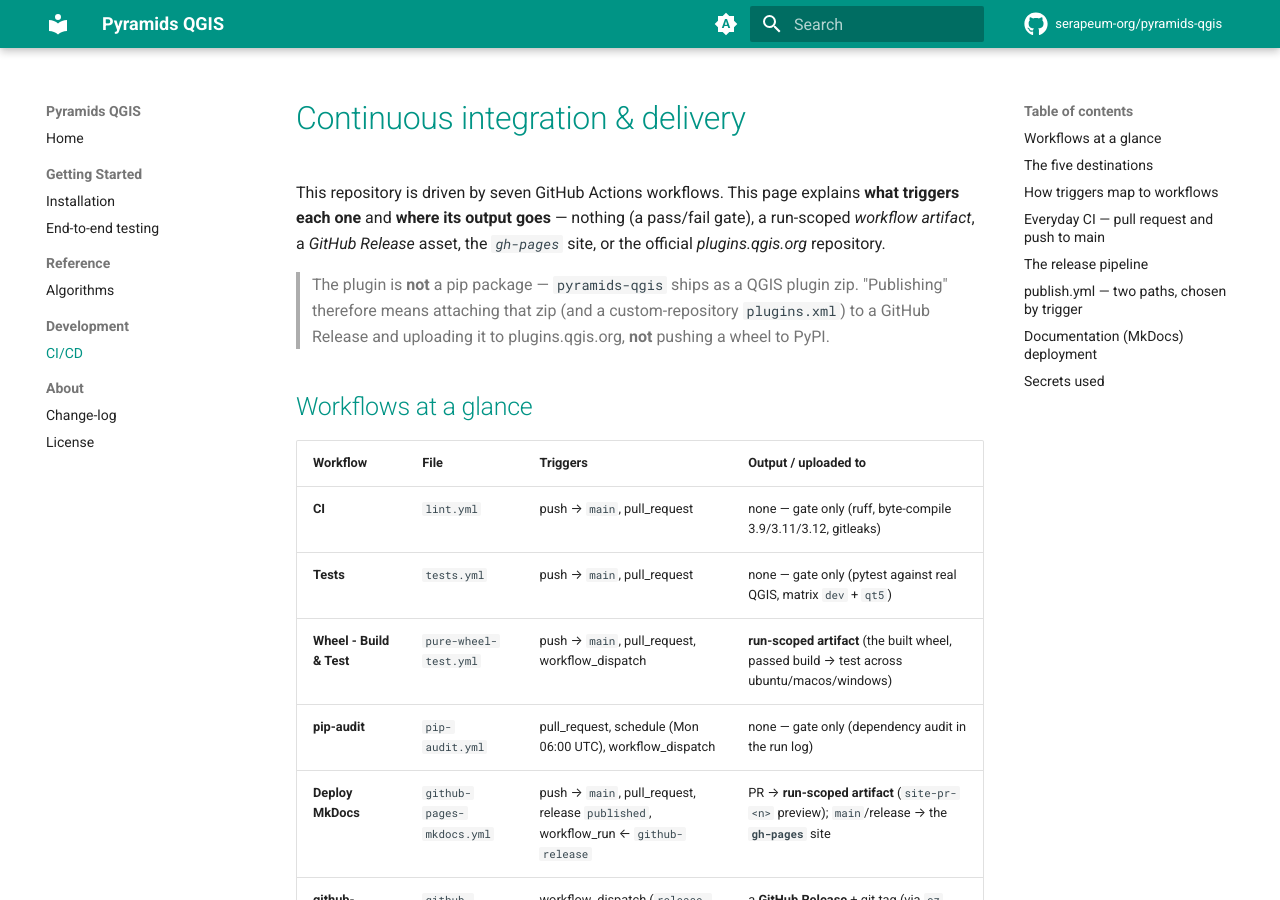
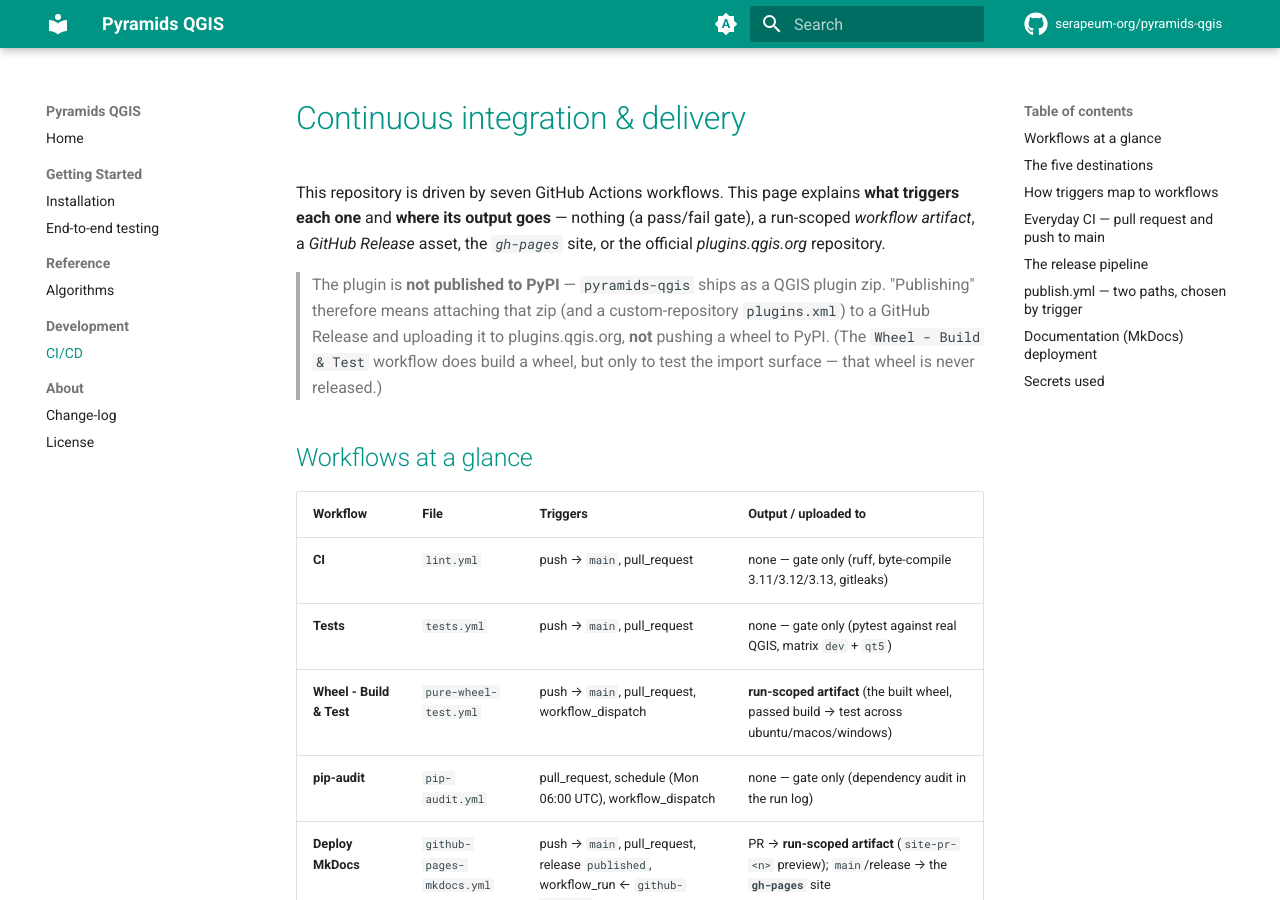
Before and after one commit to serapeum-org/pyramids-qgis, an MkDocs documentation site: the page built from docs/ci.md, in a window 1280 px wide and 900 px high. Built offline with MkDocs 1.6.1 and Material for MkDocs 9.7.7, drawn with Linux system fonts in a browser that asks for light colours; comment, search, counter and statistics services are not loaded; the version menu is left out; some of the changed text lies outside the part shown.

Commit message:
docs(ci): correct byte-compile versions and pip-audit trigger in ci.md
Review round 1 findings M1, L2, N3, N4 — factual fixes to the new CI doc.

M1: the compile matrix is 3.11/3.12/3.13, not 3.9/3.11/3.12.
  $ grep -n 'python-version' .github/workflows/lint.yml
  56:        python-version: ["3.11", "3.12", "3.13"]   # 3.9 explicitly not a target
  Corrected both the at-a-glance table and the 'Everyday CI' mermaid node.

L2: pip-audit runs on pull_request + schedule + workflow_dispatch, NOT push.
  $ sed -n '/^on:/,/concurrency/p' .github/workflows/pip-audit.yml
  on: {pull_request, schedule(cron 0 6 * * 1), workflow_dispatch}  # no push
  The 'Everyday CI' diagram edge is now labelled 'PR only'.

N3: softened 'not a pip package' to 'not published to PyPI' so it no longer
  reads as contradicting the wheel build/test workflow.

N4: added a note that a GITHUB_TOKEN-created Release does not emit a 'release'
  event, so deploy-release runs via workflow_run in the automated flow.

Verified: all 5 mermaid diagrams render with mermaid-cli (5/5) and
'mkdocs build --strict' passes (exit 0).

````diff
--- a/docs/ci.md
+++ b/docs/ci.md
@@ -4,15 +4,16 @@ This repository is driven by seven GitHub Actions workflows. This page explains
 **where its output goes** — nothing (a pass/fail gate), a run-scoped *workflow artifact*, a *GitHub Release* asset,
 the *`gh-pages`* site, or the official *plugins.qgis.org* repository.
 
-> The plugin is **not** a pip package — `pyramids-qgis` ships as a QGIS plugin zip. "Publishing" therefore means
-> attaching that zip (and a custom-repository `plugins.xml`) to a GitHub Release and uploading it to
-> plugins.qgis.org, **not** pushing a wheel to PyPI.
+> The plugin is **not published to PyPI** — `pyramids-qgis` ships as a QGIS plugin zip. "Publishing" therefore
+> means attaching that zip (and a custom-repository `plugins.xml`) to a GitHub Release and uploading it to
+> plugins.qgis.org, **not** pushing a wheel to PyPI. (The `Wheel - Build & Test` workflow does build a wheel, but
+> only to test the import surface — that wheel is never released.)
 
 ## Workflows at a glance
 
 | Workflow | File | Triggers | Output / uploaded to |
 |---|---|---|---|
-| **CI** | `lint.yml` | push → `main`, pull_request | none — gate only (ruff, byte-compile 3.9/3.11/3.12, gitleaks) |
+| **CI** | `lint.yml` | push → `main`, pull_request | none — gate only (ruff, byte-compile 3.11/3.12/3.13, gitleaks) |
 | **Tests** | `tests.yml` | push → `main`, pull_request | none — gate only (pytest against real QGIS, matrix `dev` + `qt5`) |
 | **Wheel - Build & Test** | `pure-wheel-test.yml` | push → `main`, pull_request, workflow_dispatch | **run-scoped artifact** (the built wheel, passed build → test across ubuntu/macos/windows) |
 | **pip-audit** | `pip-audit.yml` | pull_request, schedule (Mon 06:00 UTC), workflow_dispatch | none — gate only (dependency audit in the run log) |
@@ -72,13 +73,13 @@ docs build only uploads a preview on PRs.
 ```mermaid
 flowchart LR
     subgraph Gates["Gates — pass/fail only"]
-        L["CI (lint.yml)<br/>ruff · byte-compile 3.9/3.11/3.12 · gitleaks"]
+        L["CI (lint.yml)<br/>ruff · byte-compile 3.11/3.12/3.13 · gitleaks"]
         T["Tests (tests.yml)<br/>pytest vs real QGIS · dev + qt5"]
         A["pip-audit.yml<br/>(PRs + weekly)"]
     end
     EV([PR or push to main]) --> L
     EV --> T
-    EV --> A
+    EV -->|PR only| A
     EV --> W["Wheel (pure-wheel-test.yml)"]
     EV --> D["Deploy MkDocs: build-strict<br/>(warnings = errors)"]
 
@@ -175,6 +176,10 @@ flowchart TD
 Pages → Source = `gh-pages`). PR previews are deliberately **not** published — each one would otherwise commit a full
 site onto the shared `gh-pages` branch.
 
+> `deploy-release`'s `release: published` trigger fires only for a **manually** published Release. A
+> Release created by `github-release.yml` with the built-in `GITHUB_TOKEN` does **not** emit a `release`
+> event, so in the automated release flow `deploy-release` runs via the `workflow_run` path only.
+
 ## Secrets used
 
 | Secret | Used by | Effect when unset |
````
